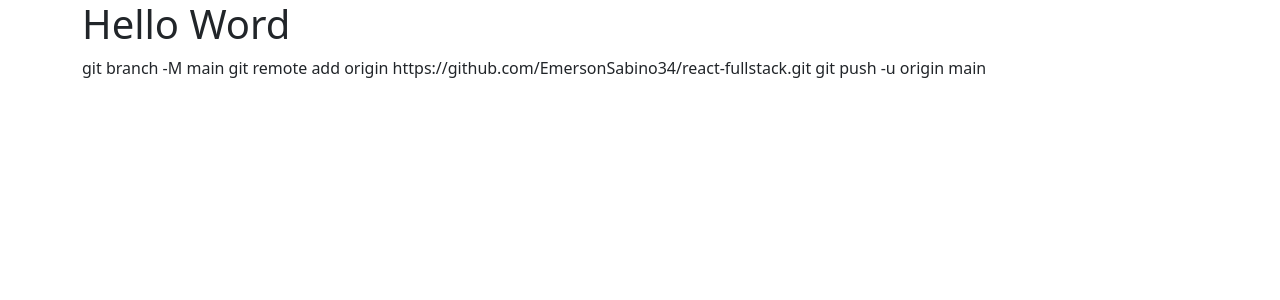
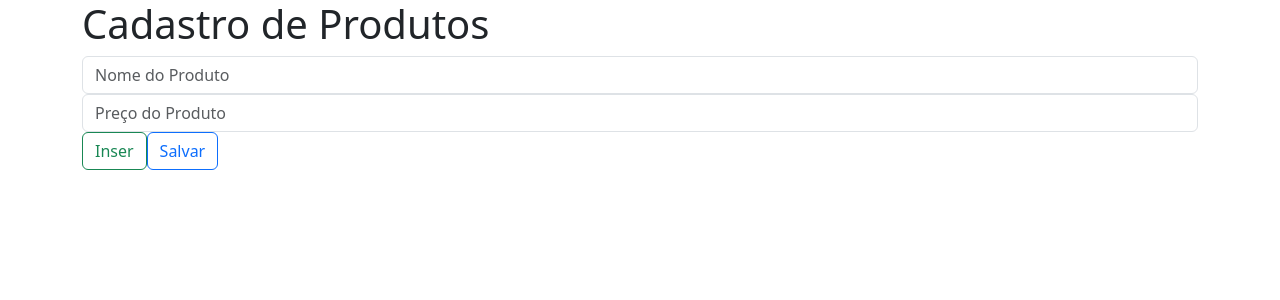
Before and after one commit to EmersonSabino34/react-fullstack, a React (Vite) app: page / in a window 1280 px wide. Shown: the top 300 px of the page. Built offline with nearby package versions, Linux system fonts and the light colour scheme.

Commit message:
formulario iniciado

```diff
--- a/src/App.jsx
+++ b/src/App.jsx
@@ -7,12 +7,33 @@
   return (
     <div className="container">
 
-      <h1>Hello Word</h1>
-      git branch -M main
-git remote add origin https://github.com/EmersonSabino34/react-fullstack.git
-git push -u origin main
+      <h1>Cadastro de Produtos</h1>
+
       <form>
+        <div className="row">
+         <div className="col">
+         <input
+            type="text"
+            className="form-control"
+            placeholder='Nome do Produto'
+          />
+         </div>
+        </div>
 
+        <div className="row">
+
+          <div className="col">
+            <input
+              type="text"
+              className="form-control"
+              placeholder='Preço do Produto'
+            />
+
+          </div>
+
+        </div>
+        <button className='btn btn-outline-success'>Inser</button>
+        <button className='btn btn-outline-primary'>Salvar</button>
       </form>
 
       <table>
```
